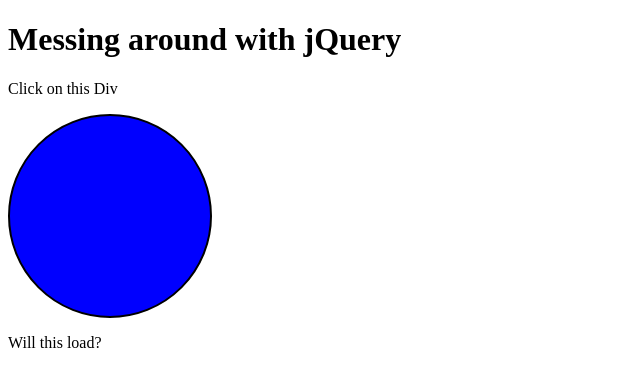
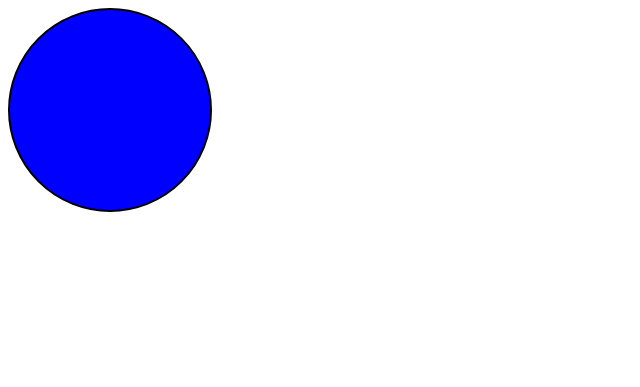
Before and after one commit to ScrumpleDumples/ScrumpleDumples.github.io, a Jekyll site: the page index.html, which Jekyll copies as it is, in a window 1280 px wide. Shown: the top 387 px of the page, without its empty margins (0-640 px from the left). Built offline with Jekyll 4.4.1, drawn with Linux system fonts in a browser that asks for light colours.

Commit message:
Update index.html

```diff
--- a/index.html
+++ b/index.html
@@ -3,12 +3,9 @@
     <head>
         <title>Messing Around</title>
         <link rel="stylesheet" type="text/css" href="stylesheet.css" />
-        <script src="jQuery.js"></script>
+        <script type="text/javascript" src="jQuery.js"></script>
     </head>
     <body>
-        <h1>Messing around with jQuery</h1>
-        <p>Click on this Div</p>
-        <div></div>
-        <p>Will this load?</p>
+        <div class="blue"></div>
     </body>
 </html>
```
